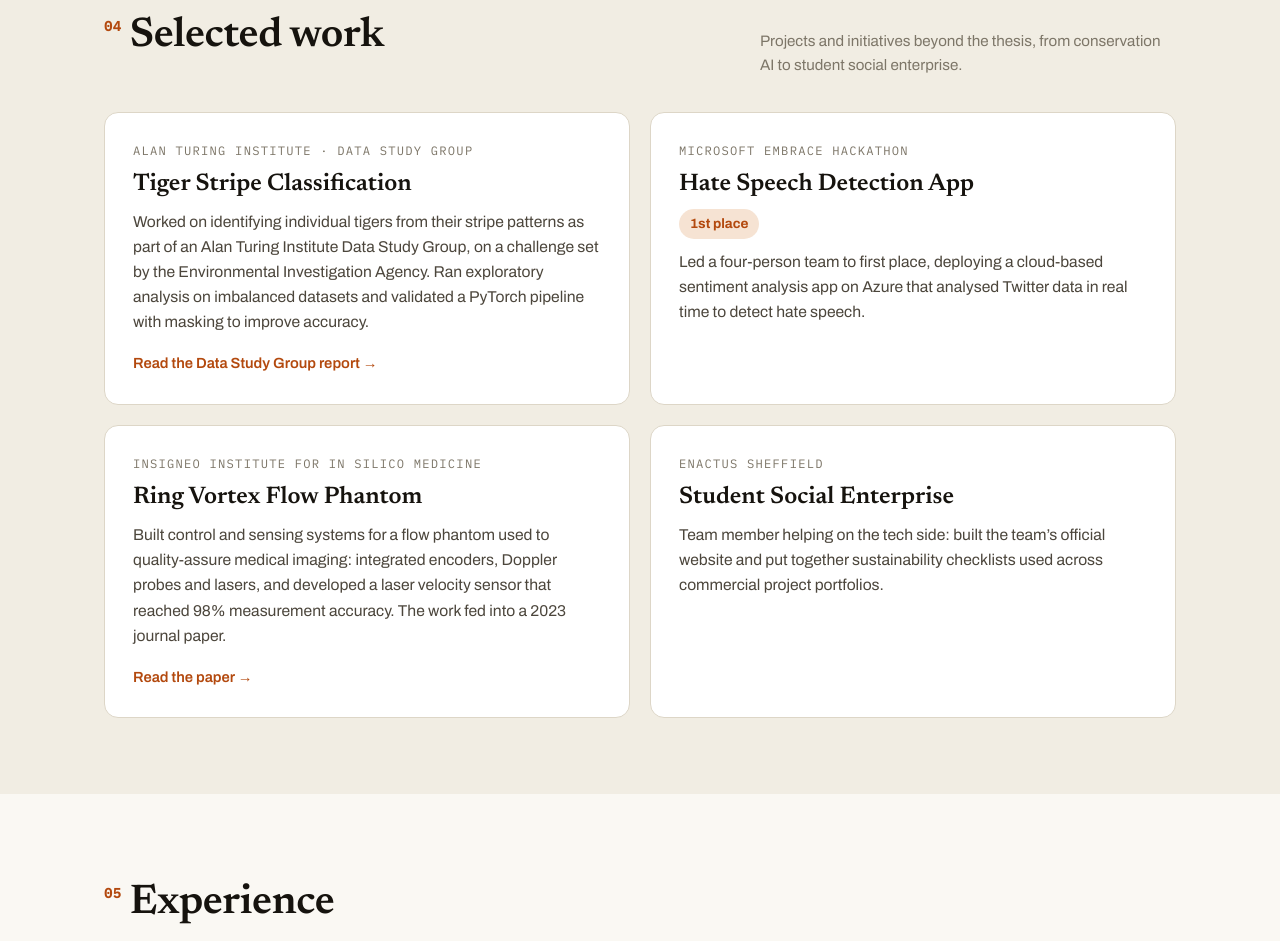
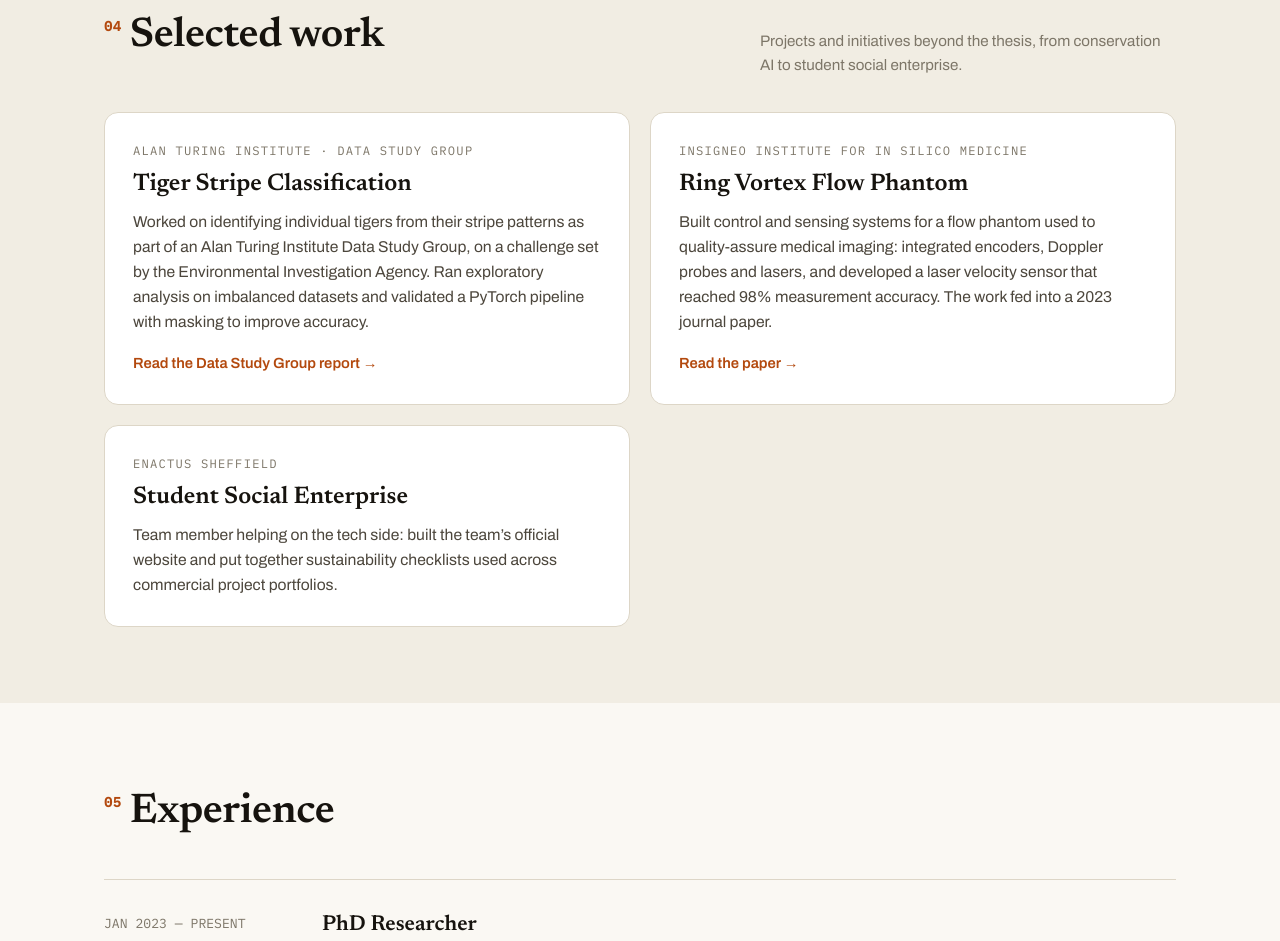
Before and after one commit to kelvinsima2/portfolio-website, a plain HTML site: page index.html in a window 1280 px wide. Shown: the part 3836-4777 px from the top of the page. Drawn offline with Linux system fonts and the light colour scheme.

Commit message:
Remove Microsoft Embrace Hackathon and Hate Speech Detection App

```diff
--- a/index.html
+++ b/index.html
@@ -492,12 +492,6 @@
               <a class="card-link" href="https://zenodo.org/records/10033690">Read the Data Study Group report →</a>
             </article>
             <article class="card">
-              <span class="org">Microsoft Embrace Hackathon</span>
-              <h3>Hate Speech Detection App</h3>
-              <span class="award">1st place</span>
-              <p>Led a four-person team to first place, deploying a cloud-based sentiment analysis app on Azure that analysed Twitter data in real time to detect hate speech.</p>
-            </article>
-            <article class="card">
               <span class="org">Insigneo Institute for in silico Medicine</span>
               <h3>Ring Vortex Flow Phantom</h3>
               <p>Built control and sensing systems for a flow phantom used to quality-assure medical imaging: integrated encoders, Doppler probes and lasers, and developed a laser velocity sensor that reached 98% measurement accuracy. The work fed into a 2023 journal paper.</p>
```
